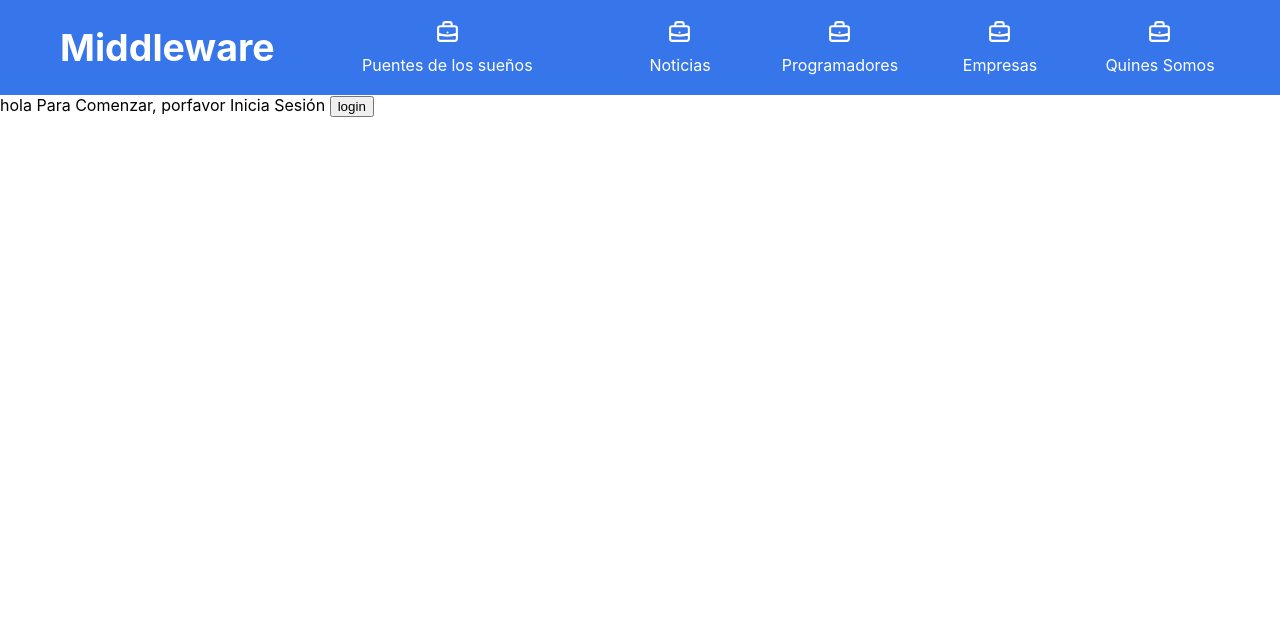
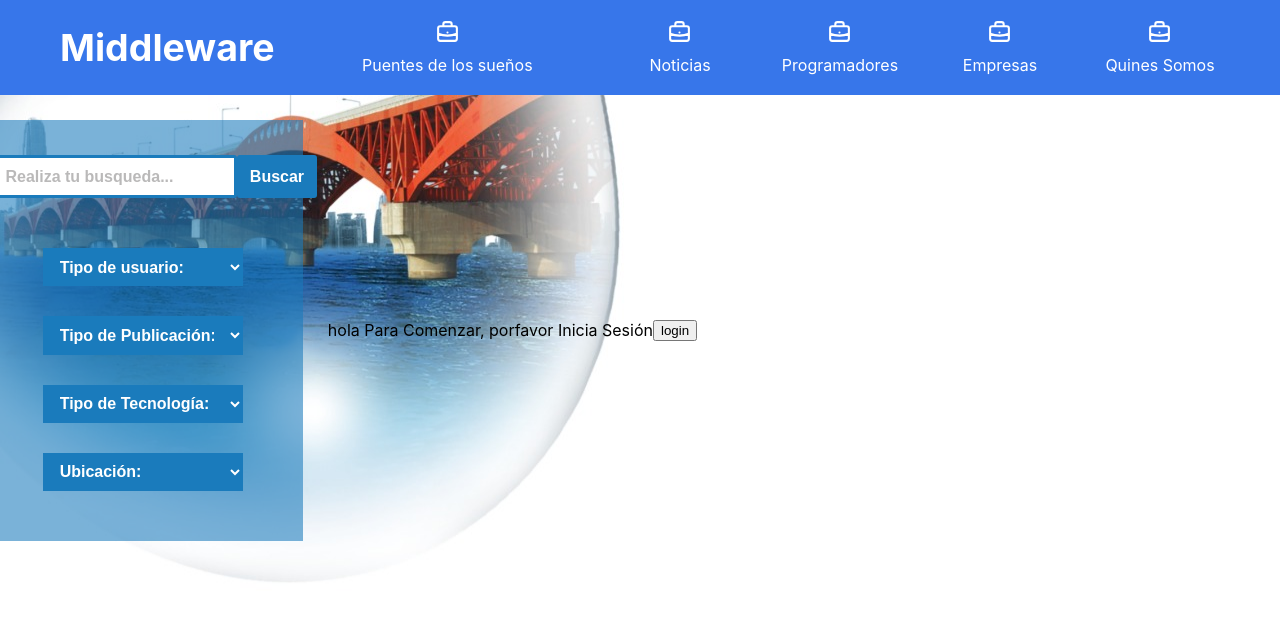
Before and after one commit to hernandiazz9/MiddlewareApp, a React (Create React App) app in the folder client/: page /home in a window 1280 px wide. Shown: the top 620 px of the page. Built offline with nearby package versions, Linux system fonts and the light colour scheme.

Commit message:
Search (#31)
* search

* prueba search

```diff
--- a/client/package.json
+++ b/client/package.json
@@ -3,6 +3,10 @@
   "version": "0.1.0",
   "private": true,
   "dependencies": {
+    "@emotion/core": "^10.1.1",
+    "@emotion/react": "^11.5.0",
+    "@material-ui/core": "^4.12.3",
+    "@mui/material": "^5.0.4",
     "@testing-library/jest-dom": "^5.11.4",
     "@testing-library/react": "^11.1.0",
     "@testing-library/user-event": "^12.1.10",
@@ -14,6 +18,7 @@
     "react-router-dom": "^5.3.0",
     "react-scripts": "4.0.3",
     "redux-thunk": "^2.3.0",
+    "styled-components": "^5.3.3",
     "web-vitals": "^1.0.1"
   },
   "scripts": {
--- a/client/public/index.html
+++ b/client/public/index.html
@@ -23,13 +23,13 @@
       work correctly both with client-side routing and a non-root public URL.
       Learn how to configure a non-root public URL by running `npm run build`.
     -->
-  <title>React App</title>
-</head>
 
-<body>
-  <noscript>You need to enable JavaScript to run this app.</noscript>
-  <div id="root"></div>
-  <!--
+    <title>React App</title>
+  </head>
+  <body>
+    <noscript>You need to enable JavaScript to run this app.</noscript>
+    <div id="root"></div>
+    <!--
       This HTML file is a template.
       If you open it directly in the browser, you will see an empty page.
 
--- a/client/src/components/Home.js
+++ b/client/src/components/Home.js
@@ -3,7 +3,8 @@ import { auth } from "../firebaseConfig";
 import {  signOut } from "firebase/auth";
 import { useHistory } from "react-router-dom";
 import { useSelector } from "react-redux";
-
+import { Search } from "./Search";
+import "./styles.css/Home.css";
 const Home = () => {
   const { user } = useSelector((state) => state);
   const history = useHistory();
@@ -12,7 +13,8 @@ const Home = () => {
 
 
   return (
-    <div>
+    <div className="containerhome">
+       <Search />
       hola {user?user.displayName:'Para Comenzar, porfavor Inicia Sesión '}
       {user ? (
         <button onClick={() => signOut(auth)}>singout</button>
--- /dev/null
+++ b/client/src/components/Home.jsx
@@ -0,0 +1,33 @@
+import React from 'react'
+//import { auth } from "../firebaseConfig";
+//import { onAuthStateChanged, signOut } from "firebase/auth";
+import "./styles.css/Home.css";
+import { Search } from "./Search";
+const Home = () => {
+   /* Addedconst [user, setUser] = useState(null)
+
+   //onAuthStateChanged(auth, (userFirebase) => {
+   //   if(userFirebase)console.log(userFirebase)
+
+   //   else console.log('chau');
+   })*/
+
+
+     // const user = {
+   //    name : userFirebase.displayName,
+   //    email : userFirebase.email
+
+   // }
+   //esto va dentro del return
+  /* <input  type="file" />
+   hola
+   <button onClick={()=>signOut(auth)}>singout</button>*/
+   return (
+    <div className="containerhome">
+        <Search />
+
+      </div>
+   )
+}
+
+export default Home
--- /dev/null
+++ b/client/src/components/Search.jsx
@@ -0,0 +1,79 @@
+import React from "react";
+import "./styles.css/Search.css";
+
+export const Search = () => {
+
+  const button = "button";
+
+  const handleInputChange = (e) => {
+
+
+  };
+
+  const byTypeuser = (e) => {
+
+  }
+  const byTypePublic = (e) => {
+
+  }
+  const submit = (e) => {
+
+  };
+
+
+  const byTecnology = (e) => {
+
+  }
+  const byUbication = (e) => {
+
+  }
+  return (
+    <div className="container">
+      <form onSubmit={submit}>
+        <div className="field">
+          <input
+            type="text"
+            id="searchterm"
+
+            onChange={handleInputChange}
+            placeholder="Realiza tu busqueda..."
+          />
+          <input className={button} type="submit" value="Buscar" />
+        </div>
+      </form>
+      <div className="field2">
+        <select className={button} name="typeUser" onChange={byTypeuser}>
+          <option value="">Tipo de usuario:</option>
+          <option value="0">Programador</option>
+          <option value="1">Empresa</option>
+          <option value="2">Administrador</option>
+        </select>
+
+        <select className={button} name="typePublic" onChange={byTypePublic}>
+          <option value="">Tipo de Publicación:</option>
+          <option value="0">Empleo</option>
+          <option value="1">Proyectos</option>
+          <option value="2">Guias, Tutoriales</option>
+        </select>
+        <select name="tecnology" className={button} onChange={byTecnology}>
+          <option value="">Tipo de Tecnología:</option>
+          <option value="React">React</option>
+          <option value="Redux">Redux</option>
+          <option value="Css">Css</option>
+          <option value="Node">Node</option>
+          <option value="Express">Express</option>
+          <option value="Postgres">Postgres</option>
+
+        </select>
+        <select name="ubicacion" className={button} onChange={byUbication}>
+          <option value="">Ubicación:</option>
+          <option value="Cordova">Cordova</option>
+          <option value="Buenos Aires">Buenos Aires</option>
+          <option value="Mendoza">Mendoza</option>
+          <option value="Junin">Junin</option>
+        </select>
+
+      </div>
+    </div>
+  );
+};
--- /dev/null
+++ b/client/src/components/styles.css/Home.css
@@ -0,0 +1,10 @@
+.containerhome {
+    display: flex;
+  justify-content: center;
+  align-items: center;
+  text-align: center;
+  height: 100%;
+  background-image: url("Image/fondo.jpeg");
+  background-size: cover;
+  padding-bottom: 25px;
+}
--- /dev/null
+++ b/client/src/components/styles.css/Search.css
@@ -0,0 +1,73 @@
+.container {
+    width:25%;
+    margin: 25px;
+    align-items: center;
+    text-align: center;
+    background-color: rgba(26, 123, 188, 0.582);
+    padding-top: 10px;
+    padding-bottom: 100px;
+    margin-left: -600px;
+  }
+
+  .field {
+    display: flex;
+    position: relative;
+    margin: 5em auto;
+    margin-left: 10px;
+    flex-direction: row;
+    width: 30%;
+    margin-top: 25px;
+
+  }
+
+  .field > input[type="text"],
+  .field > .button {
+    display: block;
+    font-size: 16px;
+    font-weight: bold;
+    border-radius: 3px;
+  }
+  .field > .button:hover {
+    background-color: rgb(21, 38, 190);
+    filter: drop-shadow(0 0 5px #3a1c71);
+  }
+  .field > input[type="text"] {
+    flex: 1;
+    padding: 0.6em;
+    border: 0.2em solid rgb(26, 123, 188);
+
+
+  }
+  .field > input[type="text"]::placeholder {
+    color: rgba(167, 165, 165, 0.781);
+  }
+
+  .field > .button {
+    padding: 0.6em 0.8em;
+    background-color: rgb(26, 123, 188);
+    color: white;
+    border: none;
+    cursor: pointer;
+  }
+
+
+  .field2 {
+    margin-top: -60px;
+    margin-bottom: -50px;
+
+  }
+
+  .field2 > .button {
+    padding: 0.6em 0.8em;
+    background-color: rgb(26, 123, 188);
+    color: white;
+    border: none;
+    font-weight: bold;
+    font-size: 16px;
+    margin-top: 30px;
+    width:200px;
+  }
+  .field2 > .button:hover {
+    background-color: rgb(21, 38, 190);
+    filter: drop-shadow(0 0 5px #3a1c71);
+  }
```
Also changed, not shown: client/src/components/styles.css/Image/fondo.jpeg (added), 1 other file (tests, documents, lock files or other folders).
